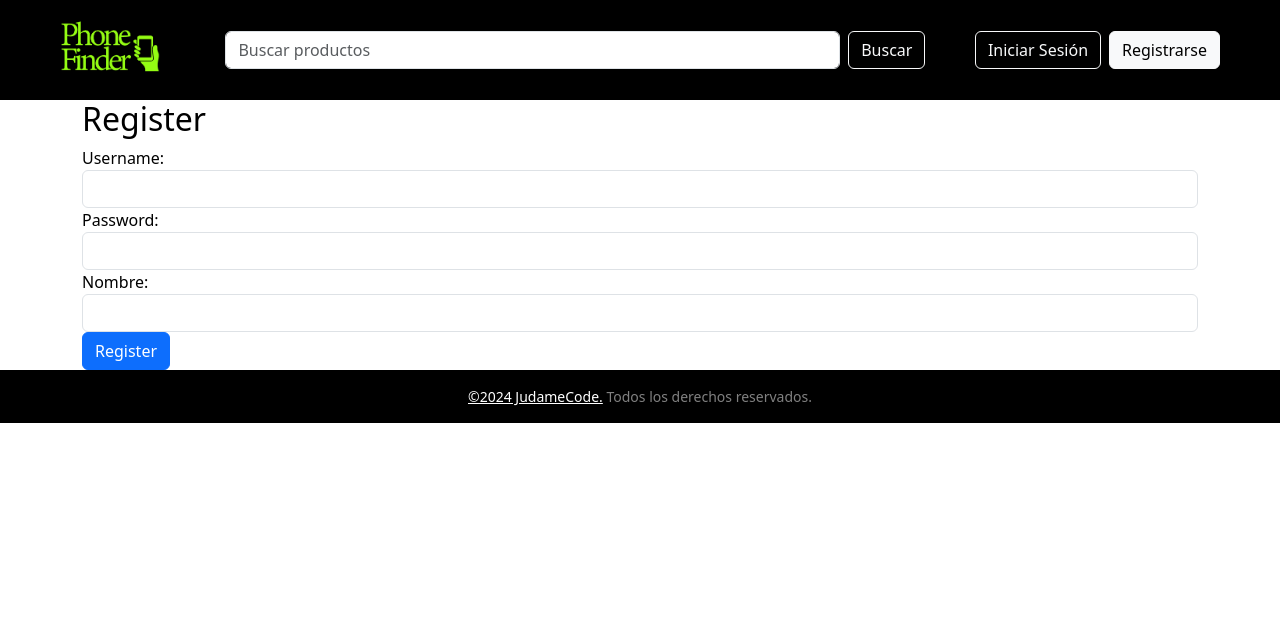
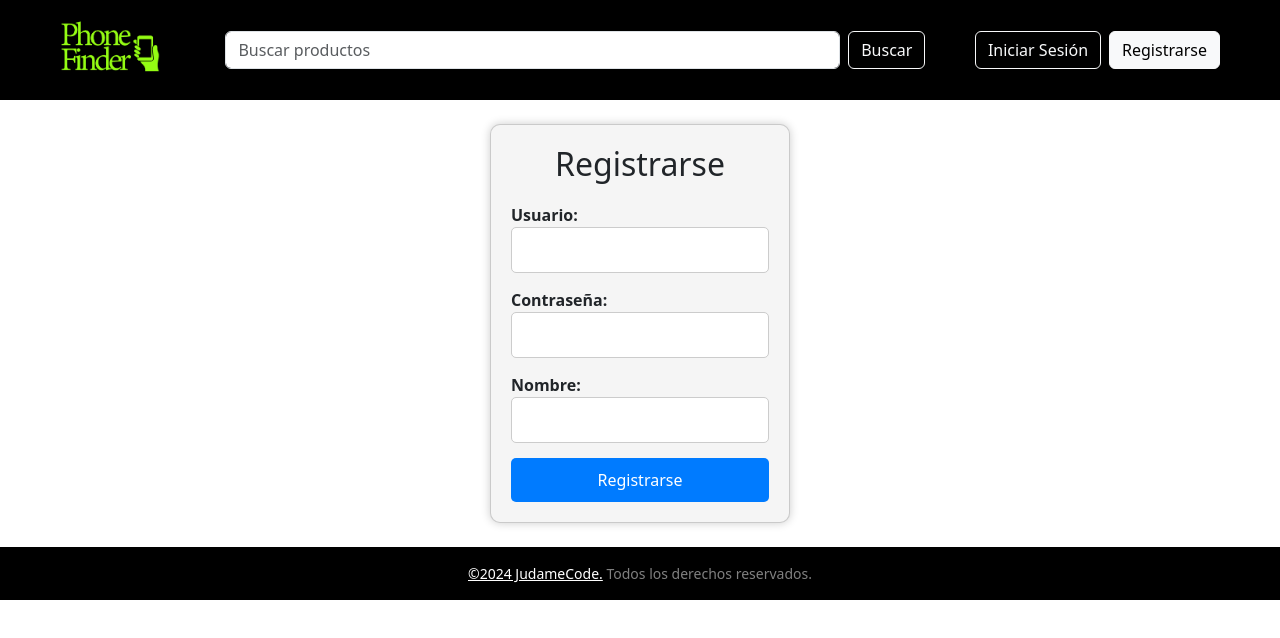
Before and after one commit to Judame21/Phone-Finder, an Angular app: page /register in a window 1280 px wide. Shown: the top 638 px of the page. Built offline with nearby package versions, Linux system fonts and the light colour scheme; no server answers.

Commit message:
Estilos añadidos correctametne, faltante resposnsive

```diff
--- a/src/app/celulares-admin/celulares-admin.component.html
+++ b/src/app/celulares-admin/celulares-admin.component.html
@@ -1,19 +1,26 @@
-<div class="contenedor-admin">
-    <button (click)="openCreateProductModal()">Crear Producto</button>
+
+
+  <div class="contenedor-admin">
+    <div class="d-flex justify-content-center mt-3 mb-3">
+        <button class="btn btn-primary crear-producto"  (click)="openCreateProductModal()">Crear Producto</button>
+    </div>
     <div class="row">
         <div class="col-md-3 pb-2" *ngFor="let product of products">
-            <div class="movie-card">
-                <img class="card-img mt-3" [src]="product.image_url" alt="Card image">
-                <div class="card-text">
+            <div class="card movie-card">
+                <img class="card-img-top" [src]="product.image_url" alt="Card image">
+                <div class="card-body">
                     <h5 class="card-title">{{ product.name | truncate:25 }}</h5>
                     <p class="card-text mb-3 price"> $ {{ product.price }}</p>
+                    <div class="btn-group">
+                        <button class="btn btn-primary btn-sm" (click)="openEditProductModal(product)">Editar</button>
+                        <button class="btn btn-danger btn-sm" (click)="deleteProduct(product.id)">Eliminar</button>
+                    </div>
                 </div>
             </div>
-        <button (click)="openEditProductModal(product)">Editar</button>
-        <button (click)="deleteProduct(product.id)">Eliminar</button>
-      </div>
+        </div>
     </div>
-  </div>
+</div>
+
 
 
   <div class="row">
--- a/src/app/celulares-admin/celulares-admin.component.scss
+++ b/src/app/celulares-admin/celulares-admin.component.scss
@@ -0,0 +1,36 @@
+
+  .movie-card {
+    /* Estilos para las tarjetas de productos */
+    border: 1px solid #ddd;
+    border-radius: 5px;
+    box-shadow: 0 2px 4px rgba(0, 0, 0, 0.1);
+  }
+
+  .btn-group {
+    /* Estilos para el grupo de botones */
+    display: flex;
+    justify-content: space-between;
+  }
+
+  .btn-sm {
+    /* Tamaño de los botones */
+    padding: 0.25rem 0.5rem;
+    font-size: 0.875rem;
+    line-height: 1.5;
+  }
+
+  .btn-primary {
+    /* Estilo para el botón "Editar" */
+    background-color: #007bff;
+    border-color: #007bff;
+  }
+
+  .btn-danger {
+    /* Estilo para el botón "Eliminar" */
+    background-color: #dc3545;
+    border-color: #dc3545;
+  }
+
+.crear-producto{
+    text-align: center;
+}
--- a/src/app/header/header.component.html
+++ b/src/app/header/header.component.html
@@ -24,13 +24,16 @@
 
           <!-- Mostrar el menú desplegable si está autenticado -->
 
-          <div ngbDropdown  *ngIf="authService.isAuthenticated()">
-            <button ngbDropdownToggle class="btn btn-primary">{{ userName || 'User' }}</button>
+          <div ngbDropdown *ngIf="authService.isAuthenticated()">
+            <button ngbDropdownToggle class="btn btn-primary">
+              {{ userName || 'User' }}
+            </button>
             <div ngbDropdownMenu>
-              <a href="/admin" *ngIf="authService.isAdmin()"><button ngbDropdownItem href="/admin">Administrador</button></a>
+              <a *ngIf="authService.isAdmin()" ngbDropdownItem href="/admin">Administrar</a>
               <button ngbDropdownItem (click)="logout()">Cerrar Sesión</button>
             </div>
           </div>
+
 
 
 
--- a/src/app/header/header.component.scss
+++ b/src/app/header/header.component.scss
@@ -13,3 +13,47 @@ nav{
     max-width: 700px;
     width: 100%;
 }
+
+.btn-primary {
+    background-color: #007bff;
+    border: none;
+    color: #fff;
+    padding: 10px;
+    cursor: pointer;
+    border-radius: 5px;
+}
+
+.btn-primary:hover {
+    background-color: #0069d9;
+}
+
+.dropdown-menu {
+    background-color: #fff;
+    border: 1px solid #ccc;
+    border-radius: 5px;
+    box-shadow: 0px 0px 5px rgba(0, 0, 0, 0.2);
+    padding: 10px;
+}
+
+.dropdown-item {
+    color: #333;
+    padding: 10px;
+    font-size: 14px;
+    text-decoration: none;
+}
+
+.dropdown-item:hover {
+    background-color: #f5f5f5;
+}
+
+.dropdown-content {
+    display: none;
+    position: absolute;
+    background-color: #f9f9f9;
+    min-width: 160px;
+    box-shadow: 0px 8px 16px 0px rgba(0,0,0,0.2);
+    z-index:
+   1;
+  }
+
+  .show {display: block;}
--- a/src/app/header/header.component.ts
+++ b/src/app/header/header.component.ts
@@ -2,12 +2,13 @@ import { ChangeDetectorRef, Component, OnInit } from '@angular/core';
 import { AuthService } from '../api/auth.service';
 import { CommonModule } from '@angular/common';
 import { Router } from '@angular/router';
-
+import { NgbDropdown } from '@ng-bootstrap/ng-bootstrap';
+import { NgbDropdownModule } from '@ng-bootstrap/ng-bootstrap';
 
 @Component({
   selector: 'app-header',
   standalone: true,
-  imports: [CommonModule],
+  imports: [CommonModule, NgbDropdown, NgbDropdownModule],
   templateUrl: './header.component.html',
   styleUrls: ['./header.component.scss'] // Cambiado a 'styleUrls'
 })
--- a/src/app/login/login.component.html
+++ b/src/app/login/login.component.html
@@ -1,18 +1,21 @@
-<div class="container">
-    <h2>Login</h2>
+<div class="container d-flex justify-content-center mt-4 mb-4">
+  <div class="card tarjeta">
+    <h2>Iniciar Sesión</h2>
     <form (ngSubmit)="login()">
       <div class="form-group">
-        <label for="username">Username:</label>
+        <label for="username">Usuario:</label>
         <input type="text" id="username" [(ngModel)]="username" name="username" required class="form-control">
       </div>
       <div class="form-group">
-        <label for="password">Password:</label>
+        <label for="password">Contraseña:</label>
         <input type="password" id="password" [(ngModel)]="password" name="password" required class="form-control">
       </div>
-      <button type="submit" class="btn btn-primary">Login</button>
+      <button type="submit" class="btn btn-primary">Iniciar Sesión</button>
     </form>
 
     <div *ngIf="errorMessage" class="alert alert-danger mt-3">
       {{ errorMessage }}
     </div>
   </div>
+
+</div>
--- a/src/app/login/login.component.scss
+++ b/src/app/login/login.component.scss
@@ -0,0 +1,47 @@
+.tarjeta {
+    width: 300px;
+    padding: 20px;
+    border-radius: 10px;
+    box-shadow: 0px 0px 10px rgba(0, 0, 0, 0.2);
+    background-color: #f5f5f5;
+}
+
+h2 {
+    text-align: center;
+    margin-bottom: 20px;
+}
+
+.form-group {
+    margin-bottom: 15px;
+}
+
+label {
+    font-weight: bold;
+}
+
+input {
+    border-radius: 5px;
+    border: 1px solid #ccc;
+    padding: 10px;
+}
+
+.btn {
+    width: 100%;
+    background-color: #007bff;
+    border: none;
+    color: #fff;
+    padding: 10px;
+    cursor: pointer;
+    border-radius: 5px;
+}
+
+.btn:hover {
+    background-color: #0069d9;
+}
+
+.alert-danger {
+    padding: 15px;
+    border-radius: 5px;
+    color: #fff;
+    background-color: #dc3545;
+}
--- a/src/app/product-modal/product-modal.component.html
+++ b/src/app/product-modal/product-modal.component.html
@@ -1,4 +1,4 @@
-<form (ngSubmit)="saveProduct()">
+<!-- <form (ngSubmit)="saveProduct()">
     <label>
       Nombre:
       <input [(ngModel)]="product.name" name="name" required />
@@ -22,3 +22,34 @@
     <button type="submit">Guardar</button>
     <button type="button" (click)="closeModal()">Cancelar</button>
   </form>
+   -->
+   <form (ngSubmit)="saveProduct()" class="product-form product-modal">
+    <div class="form-group">
+      <label for="name">Nombre:</label>
+      <input type="text" class="form-control" id="name" [(ngModel)]="product.name" name="name"
+   required />
+    </div>
+    <div class="form-group">
+      <label
+   for="price">Precio:</label>
+      <input type="number" class="form-control" id="price" [(ngModel)]="product.price" name="price" required />
+    </div>
+    <div class="form-group">
+      <label for="category">Categoría:</label>
+
+      <input type="text" class="form-control" id="category" [(ngModel)]="product.category" name="category" />
+    </div>
+    <div class="form-group">
+      <label
+   for="image_url">Imagen URL:</label>
+      <input type="text" class="form-control" id="image_url" [(ngModel)]="product.image_url" name="image_url" />
+    </div>
+    <div class="form-group">
+      <label for="text">Descripción:</label>
+      <textarea class="form-control" id="text" [(ngModel)]="product.text" name="text"></textarea>
+    </div>
+    <div class="form-buttons mt-4 mb-2 d-flex justify-content-center">
+      <button type="submit" class="btn btn-primary  me-2">Guardar</button>
+      <button type="button" class="btn btn-secondary" (click)="closeModal()">Cancelar</button>
+    </div>
+  </form>
--- a/src/app/product-modal/product-modal.component.scss
+++ b/src/app/product-modal/product-modal.component.scss
@@ -0,0 +1,17 @@
+.product-modal {
+    position: fixed;
+    top: 50%;
+    left: 50%;
+    transform: translate(-50%, -50%);
+    background-color: white;
+    border-radius: 10px;
+    box-shadow: 0 4px 8px rgba(0, 0, 0, 0.2);
+    padding: 20px;
+    z-index: 999;
+    width: 38vw;
+}
+
+  /* Ocultar el modal por defecto */
+  .product-modal[hidden] {
+    display: none;
+  }
--- a/src/app/register/register.component.html
+++ b/src/app/register/register.component.html
@@ -1,12 +1,13 @@
-<div class="container">
-    <h2>Register</h2>
+<div class="container d-flex justify-content-center mt-4 mb-4">
+  <div class="card tarjeta">
+    <h2>Registrarse</h2>
     <form (ngSubmit)="register()">
       <div class="form-group">
-        <label for="username">Username:</label>
+        <label for="username">Usuario:</label>
         <input type="text" id="username" [(ngModel)]="username" name="username" required class="form-control">
       </div>
       <div class="form-group">
-        <label for="password">Password:</label>
+        <label for="password">Contraseña:</label>
         <input type="password" id="password" [(ngModel)]="password" name="password" required class="form-control">
       </div>
       <div class="form-group">
@@ -14,7 +15,7 @@
         <input type="text" id="nombre" [(ngModel)]="nombre" name="nombre" class="form-control">
       </div>
 
-      <button type="submit" class="btn btn-primary">Register</button>
+      <button type="submit" class="btn btn-primary">Registrarse</button>
     </form>
 
 
@@ -27,3 +28,4 @@
       {{ errorMessage }}
     </div>
   </div>
+  </div>
--- a/src/app/register/register.component.scss
+++ b/src/app/register/register.component.scss
@@ -0,0 +1,47 @@
+.tarjeta {
+    width: 300px;
+    padding: 20px;
+    border-radius: 10px;
+    box-shadow: 0px 0px 10px rgba(0, 0, 0, 0.2);
+    background-color: #f5f5f5;
+}
+
+h2 {
+    text-align: center;
+    margin-bottom: 20px;
+}
+
+.form-group {
+    margin-bottom: 15px;
+}
+
+label {
+    font-weight: bold;
+}
+
+input {
+    border-radius: 5px;
+    border: 1px solid #ccc;
+    padding: 10px;
+}
+
+.btn {
+    width: 100%;
+    background-color: #007bff;
+    border: none;
+    color: #fff;
+    padding: 10px;
+    cursor: pointer;
+    border-radius: 5px;
+}
+
+.btn:hover {
+    background-color: #0069d9;
+}
+
+.alert-danger {
+    padding: 15px;
+    border-radius: 5px;
+    color: #fff;
+    background-color: #dc3545;
+}
```
